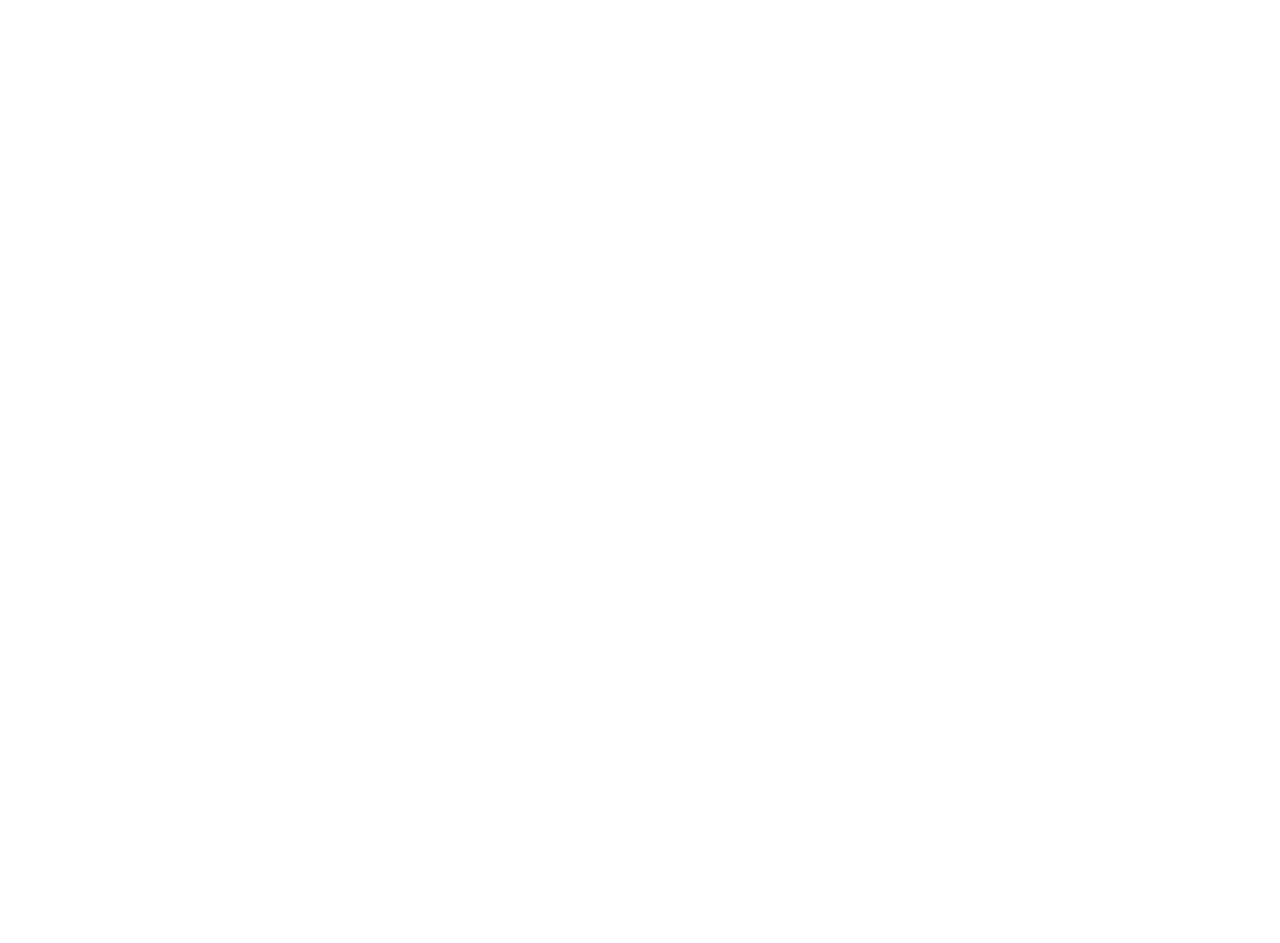
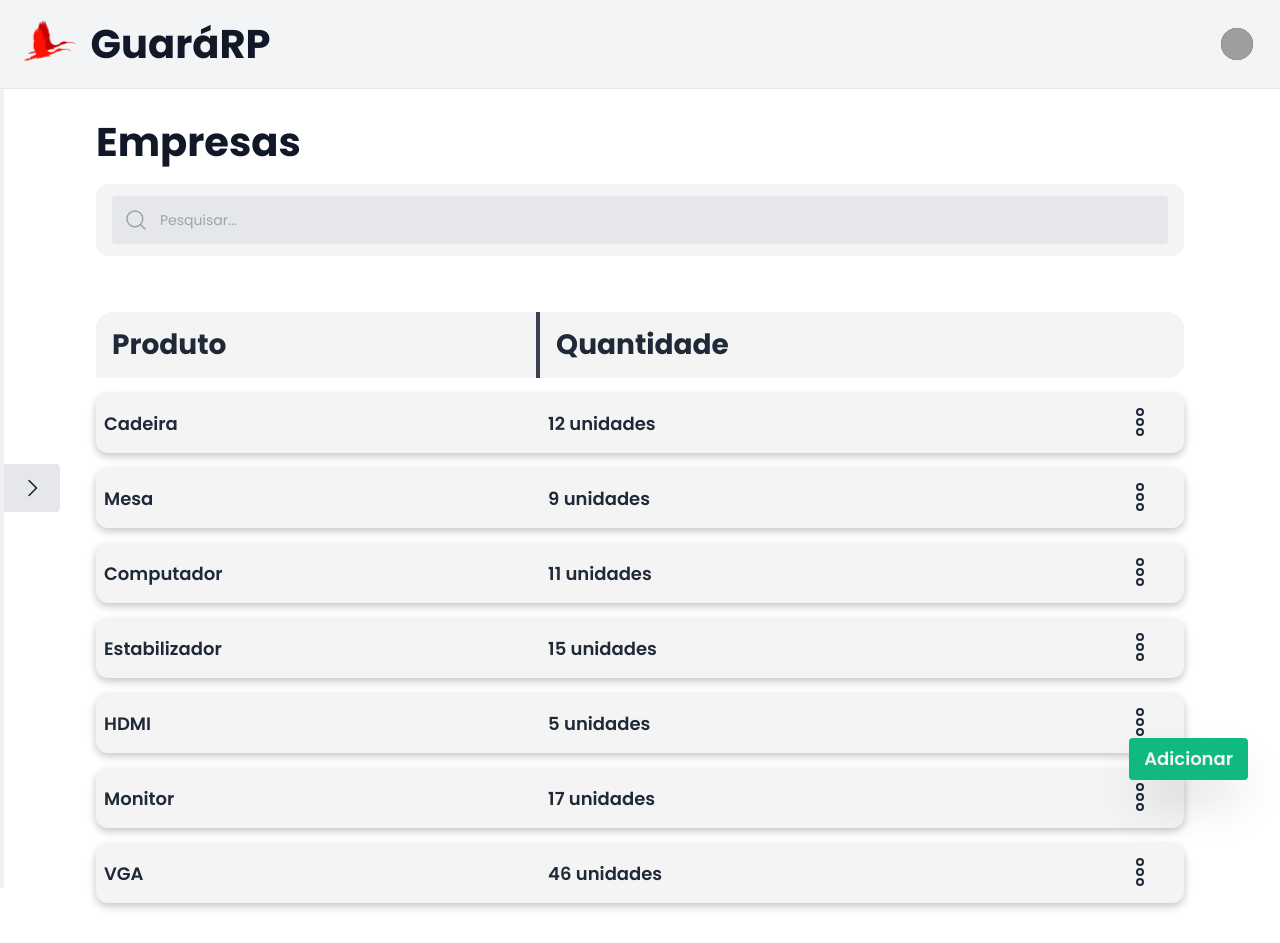
Before and after one commit to Teamtanic/Codigo-Frontend, a React (Vite) app: page /almoxarifado in a window 1280 px wide. Before the commit this address had no page. Before the commit the page ends 800 px from the top, so only its background shows below. Built offline with nearby package versions, Linux system fonts and the light colour scheme; grey boxes are pictures that could not be loaded.

Commit message:
Add list product warehouse

```diff
--- a/src/Routes.tsx
+++ b/src/Routes.tsx
@@ -9,6 +9,7 @@ import {
   import PasswordRecovery from "./screens/Home/RecoveryPassword";
 import { ListCompany } from "./screens/Company/ListCompany";
 import { DetailsCompany } from "./screens/Company/DetailsCompany";
+import { ListProductsWarehouse } from "./screens/Warehouse/ListProductsWarehouse";
   //#endregion
 
   function Routes() {
@@ -19,6 +20,7 @@ import { DetailsCompany } from "./screens/Company/DetailsCompany";
           <Route path="/teste" element={<Home />} />
           <Route path="/empresas" element={<ListCompany />} />
           <Route path="/empresa" element={<DetailsCompany />} />
+          <Route path="/almoxarifado" element={<ListProductsWarehouse />} />
         </Switch>
       </Router>
     );
--- /dev/null
+++ b/src/screens/Warehouse/ListProductsWarehouse.tsx
@@ -0,0 +1,146 @@
+import { DotsThreeOutlineVertical } from "phosphor-react";
+import { Card } from "../../components/Card";
+import { Container } from "../../components/Container";
+import { Heading } from "../../components/Heading";
+import { Navbar } from "../../components/Navbar";
+import { Text } from "../../components/Text";
+import { TextInput } from "../../components/TextInput";
+import { Button } from "../../components/Button";
+import { Fragment } from "react";
+import { MagnifyingGlass } from 'phosphor-react';
+import { Menu, Transition } from "@headlessui/react";
+import { CardModal } from "../../components/CardModal";
+import { Checkbox } from "../../components/Checkbox";
+
+interface CompanyProps {
+    id: string,
+    nome: string,
+    relacao: string,
+    codigo: string
+}
+
+export function ListProductsWarehouse() {
+
+    var warehouse = [
+        { id: "75b6a6f8-88fb-4642-bd79-60cd4865691c", product: "Cadeira", quantity: 12 },
+        { id: "ad24ccc1-efe2-4b17-8bbe-05a4e730b12a", product: "Mesa", quantity: 9 },
+        { id: "f5537fec-16f2-452b-a6e4-4e60d36f5686", product: "Computador", quantity: 11 },
+        { id: "3f506407-4638-4bd0-abb9-d2bcf415239c", product: "Estabilizador", quantity: 15 },
+        { id: "78e1efba-f2d1-473c-b656-8f70c9e8a94c", product: "HDMI", quantity: 5 },
+        { id: "277dc916-e89e-444d-ac02-3bab065e488d", product: "Monitor", quantity: 17 },
+        { id: "7ab0ac84-4500-4d68-907c-1ef5ed21d9ad", product: "VGA", quantity: 46 },
+    ];
+
+    return (
+        <Container>
+            <Navbar />
+            <div className="w-full flex py-6 p-24 max-md:p-6 flex-col">
+                <Heading size="lg">Empresas</Heading>
+
+                <div className="w-full mt-3">
+                    <Card className="w-full py-3 px-4">
+                        <TextInput.Root colorLabel="text-gray-900">
+                            <TextInput.Icon>
+                                <MagnifyingGlass />
+                            </TextInput.Icon>
+                            <TextInput.Input id="nome" type="text" placeholder="Pesquisar..." />
+                        </TextInput.Root>
+                    </Card>
+
+                    <div className="mt-10">
+                        <table className="w-full border-separate border-spacing-y-4 ">
+                            <thead >
+                                <Card asChild  >
+                                    <tr className="w-full py-3 text-left dark:border-gray-700 ">
+                                        <th className="py-3 px-4 rounded-bl-none rounded-tl-2xl items-center border-r-4 border-gray-700">
+                                            <Heading className="!text-gray-800">Produto</Heading>
+                                        </th>
+                                        <th className="px-4 w-96 max-md:rounded-r-2xl">
+                                            <Heading className="!text-gray-800">Quantidade</Heading>
+                                        </th>
+                                        <th className="px-4 max-md:hidden rounded-r-2xl">
+                                        </th>
+                                    </tr>
+                                </Card>
+                            </thead>
+
+                            <tbody>
+                                {warehouse.map(product => {
+                                    return (
+                                        <Card asChild key={product.id} className="cursor-pointer hover:bg-gray-400
+                                        shadow-[rgba(0,_0,_0,_0.24)_0px_3px_8px]">
+                                            <tr className="h-16 dark:border-gray-700">
+                                                <td className="px-2 py-4 rounded-l-xl">
+                                                    <Text className="!text-gray-800 max-h-10 truncate font-semibold">{product.product}</Text>
+                                                </td>
+                                                <td className="px-2 py-4 max-md:rounded-r-xl">
+                                                    <Text className="!text-gray-800 max-h-10 truncate font-semibold">{product.quantity} {product.quantity === 1 ? 'unidade' : 'unidades'}</Text>
+                                                </td>
+                                                <td className="px-6 max-md:hidden rounded-r-xl">
+                                                    <Menu as="div" className="relative w-fit mr-0 ml-auto">
+                                                        <Menu.Button>
+                                                            <Button className="hover:!bg-gray-200 !h-full !bg-transparent !p-1 !w-fit rounded-full "
+                                                                title="Opções">
+                                                                <DotsThreeOutlineVertical className="!text-gray-800 truncate ml-auto mr-0" size={32} />
+                                                            </Button>
+                                                        </Menu.Button>
+
+                                                        <Transition
+                                                            as={Fragment}
+                                                            enter="transition ease-out duration-100"
+                                                            enterFrom="transform opacity-0 scale-95"
+                                                            enterTo="transform opacity-100 scale-100"
+                                                            leave="transition ease-in duration-75"
+                                                            leaveFrom="transform opacity-100 scale-100"
+                                                            leaveTo="transform opacity-0 scale-95"
+                                                        >
+
+                                                            <Menu.Items className={`absolute z-30 right-0 bg-white divide-y divide-gray-100 rounded shadow dark:bg-gray-700 dark:divide-gray-600`} id="dropdown-options">
+                                                                <Menu.Item key={'editar'}>
+                                                                    <div className="px-4 py-2 my-1 flex flex-col cursor-pointer hover:bg-gray-200 hover:dark:bg-gray-600">
+                                                                        <Text className="text-sm text-gray-900 dark:text-white">
+                                                                            Editar
+                                                                        </Text>
+                                                                    </div>
+                                                                </Menu.Item>
+                                                                <Menu.Item key={'delete'}>
+                                                                    <div className="my-1 px-4 py-2 flex flex-col cursor-pointer hover:bg-gray-200 hover:dark:bg-gray-600">
+                                                                        <Text className="text-sm text-gray-900 dark:text-white">
+                                                                            Deletar
+                                                                        </Text>
+                                                                    </div>
+                                                                </Menu.Item>
+                                                            </Menu.Items>
+                                                        </Transition>
+                                                    </Menu>
+                                                </td>
+                                            </tr>
+                                        </Card>
+                                    )
+                                })}
+                            </tbody>
+                        </table>
+
+                        <CardModal title="Cadastro de Produto" action="Adicionar" triggerStyle="fixed w-fit bottom-5 right-8 rounded shadow-[rgba(0,_0,_0,_0.25)_0px_25px_50px_-12px] !text-gray-100">
+                            <div className="flex flex-col w-full max-md:px-12 md:px-24 mb-12 gap-4">
+                                <TextInput.Root labelFor="product" labelText="Produto">
+                                    <TextInput.Input id="product" type="text" placeholder="Digite o produto..." />
+                                </TextInput.Root>
+                                <TextInput.Root labelFor="quantity" labelText="Quantidade">
+                                    <TextInput.Input id="quantity" type="number" min="0" placeholder="Digite a quantidade..." />
+                                </TextInput.Root>
+                                <TextInput.Root labelFor="supplier" labelText="Fornecedor">
+                                    <TextInput.Input id="supplier" type="text" placeholder="Informe o fornecedor..." />
+                                </TextInput.Root>
+                                <TextInput.Root labelFor="price" labelText="Preço">
+                                    <TextInput.Input id="price" type="text" placeholder="Informe o preço..." />
+                                </TextInput.Root>
+                            </div>
+                        </CardModal>
+                    </div>
+                </div>
+            </div>
+
+        </Container>
+    )
+}
```
